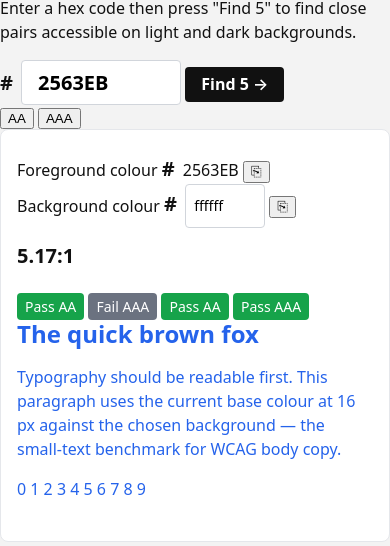
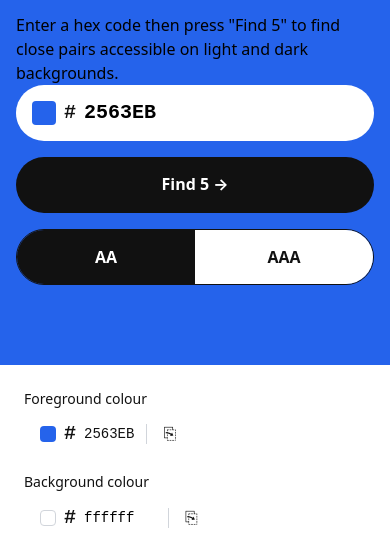
Before and after one commit to jevawin/wcag-colour-finder, a plain HTML site: page index.html in a window 390 px wide. Shown: the part 135-681 px from the top of the page. Drawn offline with Linux system fonts and the light colour scheme.

Commit message:
feat(05-02): two-zone CSS layout, typography, derived pass-badge tokens
- Add --pass-bg/--pass-text via color-mix(in oklch, var(--user-colour) ...)
- Add --control-zone-text token (JS overrides per chooseChromeForeground)
- Two-zone layout: .control-zone (full-bleed user-colour) + .preview-zone (50/50 split)
- Typography scale per UI-SPEC: h1 28-32px, body 16px, sample-heading 20px, numerals 28-32px mono, contrast-ratio 56-72px mono
- Hex input pill: white rounded-rect, 56px min-height, monospace 20px/700
- Find button: chrome-dark pill 56px min-height
- AA/AAA toggle: segmented control, aria-pressed drives selected state
- Badge rules: .badge--pass uses derived tokens, .badge--fail white + muted grey + 1px border
- Result cards: white bg, 1px black border at rest, 3px border-width selected
- Remove all --user-colour from focus rings and .swatch-pair--selected outline
- Remove --badge-text and static --pass-bg; drop panel-border and fail-bg tokens
- Mobile stack at max-width: 700px

```diff
--- a/style.css
+++ b/style.css
@@ -6,16 +6,17 @@
 :root {
   --user-colour: #2563eb;
   --light-bg: #ffffff;
-  --dark-bg: #000000;
+  --dark-bg: #111111;
   --surface: #f3f3f3;
   --error: #dc2626;
-  --pass-bg: #16a34a;
-  --fail-bg: #6b7280;
-  --badge-text: #ffffff;
   --border: #d1d5db;
-  --panel-border: #e5e7eb;
   --chrome-dark: #111111;
   --chrome-light: #ffffff;
+
+  /* Pass-badge tokens — CSS defaults, JS overrides with contrast-verified values */
+  --pass-bg: color-mix(in oklch, var(--user-colour) 30%, #ffffff);
+  --pass-text: color-mix(in oklch, var(--user-colour) 80%, #000000);
+  --control-zone-text: #000000;
 
   --space-xs: 4px;
   --space-sm: 8px;
@@ -35,42 +36,118 @@
 }
 
 body {
-  font-family: system-ui, -apple-system, sans-serif;
-  font-size: 16px;
-  line-height: 1.5;
-  color: #111111;
   margin: 0;
   min-height: 100vh;
   background: var(--surface);
+  color: var(--chrome-dark);
+  font-family: system-ui, -apple-system, sans-serif;
+  font-size: 16px;
+  font-weight: 400;
+  line-height: 1.5;
 }
 
-/* --- Layout --- */
+p {
+  font-size: 16px;
+  font-weight: 400;
+  line-height: 1.5;
+  margin: 0;
+}
 
-.container {
-  max-width: 1200px;
-  margin: 0 auto;
+/* --- Typography --- */
+
+h1 {
+  font-size: clamp(28px, 4vw, 32px);
+  font-weight: 700;
+  line-height: 1.1;
+  margin: 0;
+}
+
+.attribution {
+  font-size: 14px;
+}
+
+.attribution a {
+  color: currentColor;
+  text-decoration: underline;
+}
+
+.description {
+  font-size: 16px;
+  font-weight: 400;
+  line-height: 1.5;
+}
+
+.sample-heading {
+  font-size: 20px;
+  font-weight: 700;
+  line-height: 1.2;
+  margin: 0 0 var(--space-md) 0;
+}
+
+.sample-para {
+  margin: 0 0 var(--space-md) 0;
+}
+
+.numerals {
+  font-family: ui-monospace, 'Courier New', monospace;
+  font-size: clamp(28px, 3vw, 32px);
+  font-weight: 700;
+  line-height: 1.1;
+  margin: 0;
+}
+
+.contrast-ratio--large {
+  font-family: ui-monospace, 'Courier New', monospace;
+  font-size: clamp(56px, 8vw, 72px);
+  font-weight: 700;
+  line-height: 1;
+  color: var(--chrome-dark);
+  margin: var(--space-md) 0;
+}
+
+.panel--dark .contrast-ratio--large {
+  color: var(--chrome-light);
+}
+
+/* --- Two-zone layout --- */
+
+.control-zone {
+  background: var(--user-colour);
+  color: var(--control-zone-text);
   padding: var(--space-3xl) var(--space-md);
 }
 
-.input-area {
-  text-align: center;
-  margin-bottom: var(--space-2xl);
+.control-zone__inner {
+  max-width: 1200px;
+  margin: 0 auto;
+}
+
+.control-zone__header {
+  display: flex;
+  align-items: baseline;
+  justify-content: space-between;
+  flex-wrap: wrap;
+  gap: var(--space-md);
+  margin-bottom: var(--space-md);
+}
+
+.preview-zone {
+  background: var(--surface);
 }
 
 .panels {
   display: flex;
-  gap: var(--space-xl);
+  gap: 0;
 }
 
 .panel {
   flex: 1;
-  padding: var(--space-lg) var(--space-md);
-  border-radius: 8px;
+  padding: var(--space-lg);
 }
 
 .panel--light {
   background: var(--light-bg);
-  border: 1px solid var(--panel-border);
+  color: var(--chrome-dark);
 }
 
 .panel--dark {
@@ -78,43 +155,170 @@ body {
   color: var(--chrome-light);
 }
 
-/* --- Hex input --- */
+/* --- Hex input pill (shared between control zone and preview pills) --- */
 
-.hex-label {
+.hex-pill {
+  background: #ffffff;
+  border-radius: 9999px;
+  min-height: 56px;
   display: inline-flex;
   align-items: center;
-}
-
-.hex-prefix {
-  font-size: 20px;
-  font-weight: 600;
-  margin-right: var(--space-xs);
+  gap: var(--space-sm);
+  padding: 0 var(--space-md);
   color: var(--chrome-dark);
 }
 
-#hex-input {
-  width: 160px;
-  font-size: 20px;
-  font-weight: 600;
-  padding: var(--space-sm) var(--space-md);
-  border: 1px solid var(--border);
+.hex-pill .swatch-indicator {
+  width: 24px;
+  height: 24px;
   border-radius: 4px;
-  outline: none;
-  font-family: inherit;
+  background: var(--user-colour);
+  flex: none;
 }
 
-#hex-input:focus {
-  outline: 2px solid var(--chrome-dark);
-  outline-offset: 1px;
+.hex-pill .swatch-indicator--bg.swatch-indicator--light {
+  background: var(--light-bg);
+  border: 1px solid var(--border);
 }
 
-#hex-input.input--error {
-  border: 2px solid var(--error);
+.hex-pill .swatch-indicator--bg.swatch-indicator--dark {
+  background: var(--dark-bg);
 }
 
-#hex-input.input--error:focus {
-  outline-color: var(--error);
+.hex-pill .hex-prefix,
+.hex-pill .hex-value {
+  font-family: ui-monospace, 'Courier New', monospace;
+  font-size: 20px;
+  font-weight: 700;
 }
+
+.hex-pill .hex-value {
+  border: none;
+  background: transparent;
+  outline: none;
+  padding: 0;
+}
+
+.hex-pill input.hex-value {
+  width: 96px;
+}
+
+.hex-pill:focus-within {
+  outline: 2px solid var(--chrome-dark);
+  outline-offset: 2px;
+}
+
+.preview-pill {
+  min-height: 44px;
+  padding: 0 var(--space-sm) 0 var(--space-md);
+}
+
+.preview-pill .hex-value {
+  font-size: 14px;
+  font-weight: 400;
+}
+
+.preview-pill input.hex-value {
+  width: 72px;
+}
+
+.preview-pill .swatch-indicator {
+  width: 16px;
+  height: 16px;
+}
+
+.pill-divider {
+  display: inline-block;
+  width: 1px;
+  height: 20px;
+  background: var(--border);
+  margin: 0 var(--space-xs);
+}
+
+.copy-btn {
+  background: transparent;
+  border: none;
+  cursor: pointer;
+  font-size: 16px;
+  line-height: 1;
+  color: var(--chrome-dark);
+  padding: 4px;
+}
+
+.copy-btn:focus {
+  outline: 2px solid var(--chrome-dark);
+  outline-offset: 2px;
+}
+
+/* --- Control row (input pill + Find button + AA/AAA toggle) --- */
+
+.control-row {
+  display: flex;
+  align-items: center;
+  gap: var(--space-md);
+  flex-wrap: wrap;
+  margin-bottom: var(--space-md);
+}
+
+#find-btn,
+.find-btn {
+  background: var(--chrome-dark);
+  color: var(--chrome-light);
+  border: none;
+  border-radius: 9999px;
+  min-height: 56px;
+  padding: 0 var(--space-lg);
+  font-family: inherit;
+  font-size: 16px;
+  font-weight: 700;
+  line-height: 1.2;
+  cursor: pointer;
+}
+
+.find-btn:hover {
+  background: #333333;
+}
+
+.find-btn:focus {
+  outline: 2px solid var(--chrome-dark);
+  outline-offset: 2px;
+}
+
+.find-btn:disabled {
+  opacity: 0.5;
+  cursor: not-allowed;
+}
+
+.aa-toggle {
+  display: inline-flex;
+  min-height: 56px;
+  border: 1px solid var(--chrome-dark);
+  border-radius: 9999px;
+  overflow: hidden;
+}
+
+.aa-toggle-btn {
+  background: #ffffff;
+  color: var(--chrome-dark);
+  border: none;
+  padding: 0 var(--space-lg);
+  font-family: inherit;
+  font-size: 16px;
+  font-weight: 700;
+  cursor: pointer;
+}
+
+.aa-toggle-btn[aria-pressed="true"] {
+  background: var(--chrome-dark);
+  color: var(--chrome-light);
+}
+
+.aa-toggle-btn:focus {
+  outline: 2px solid var(--chrome-dark);
+  outline-offset: 2px;
+}
+
+/* --- Error message --- */
 
 .error-msg {
   display: block;
@@ -130,11 +334,24 @@ body {
   margin-top: var(--space-xs);
 }
 
+.input--error {
+  outline: 2px solid var(--error);
+}
+
+.top-zone-warning {
+  margin-top: var(--space-md);
+  font-size: 14px;
+  color: var(--control-zone-text);
+}
+
+.top-zone-warning[hidden] {
+  display: none;
+}
+
 /* --- Sample text --- */
 
 .sample-text {
   color: var(--user-colour);
-  margin: 0 0 var(--space-md) 0;
 }
 
 .sample-text:focus {
@@ -143,73 +360,51 @@ body {
   outline-offset: 2px;
 }
 
-.sample-heading {
-  font-size: 24px;
-  font-weight: 600;
-  line-height: 1.2;
+/* --- Preview fields (foreground / background labelled pills) --- */
+
+.preview-field {
+  margin-bottom: var(--space-md);
+}
+
+.preview-field__label {
+  display: block;
+  font-size: 14px;
+  font-weight: 400;
+  line-height: 1.4;
+  margin-bottom: var(--space-xs);
 }
 
 /* --- Badge area --- */
 
 .badge-area {
+  display: flex;
+  flex-wrap: wrap;
+  gap: var(--space-sm);
   margin-top: var(--space-lg);
-}
-
-.badge-row {
-  display: flex;
-  align-items: center;
-  gap: var(--space-sm);
-  flex-wrap: wrap;
-}
-
-.badge-row--normal {
-  margin-bottom: var(--space-sm);
-}
-
-.badge-row--large {
-  opacity: 0.75;
-  font-size: 14px;
-}
-
-.ratio {
-  font-size: 20px;
-  font-weight: 600;
-  line-height: 1.2;
-  margin-right: var(--space-sm);
+  margin-bottom: var(--space-lg);
 }
 
 .badge {
-  display: inline-block;
-  padding: var(--space-xs) var(--space-sm);
+  display: inline-flex;
+  align-items: center;
+  gap: 4px;
+  padding: 4px 8px;
   border-radius: 4px;
-  font-size: 14px;
-  font-weight: 400;
-  line-height: 1.4;
-  color: var(--badge-text);
-}
-
-.badge--pass {
-  background: var(--pass-bg);
-}
-
-.badge--fail {
-  background: var(--fail-bg);
-}
-
-.badge-row-label {
   font-size: 14px;
   font-weight: 400;
   line-height: 1.4;
 }
 
-/* --- Dark panel chrome overrides --- */
-
-.panel--dark .ratio {
-  color: var(--chrome-light);
+.badge--pass {
+  background: var(--pass-bg);
+  color: var(--pass-text);
+  border: none;
 }
 
-.panel--dark .badge-row-label {
-  color: var(--chrome-light);
+.badge--fail {
+  background: #ffffff;
+  color: #6b7280;
+  border: 1px solid #d1d5db;
 }
 
 /* --- Visually hidden utility --- */
@@ -226,44 +421,7 @@ body {
   border: 0;
 }
 
-/* --- Input row (button beside hex input) --- */
-
-.input-row {
-  display: inline-flex;
-  align-items: center;
-  gap: var(--space-md);
-}
-
-/* --- Find button --- */
-
-.find-btn {
-  font-family: inherit;
-  font-size: 16px;
-  font-weight: 600;
-  line-height: 1.2;
-  padding: var(--space-sm) var(--space-md);
-  background: var(--chrome-dark);
-  color: var(--chrome-light);
-  border: none;
-  border-radius: 4px;
-  cursor: pointer;
-}
-
-.find-btn:hover {
-  background: #333333;
-}
-
-.find-btn:focus {
-  outline: 2px solid var(--user-colour);
-  outline-offset: 1px;
-}
-
-.find-btn:disabled {
-  opacity: 0.5;
-  cursor: not-allowed;
-}
-
-/* --- Swatch row --- */
+/* --- Swatch row (result cards) --- */
 
 .swatch-row {
   margin-top: var(--space-2xl);
@@ -276,7 +434,7 @@ body {
 .swatch-list {
   display: flex;
   flex-wrap: wrap;
-  gap: var(--space-sm);
+  gap: var(--space-md);
   list-style: none;
   padding: 0;
   margin: 0;
@@ -288,26 +446,37 @@ body {
   align-items: center;
 }
 
-.swatch-btn {
-  width: 48px;
+.swatch-pair {
+  width: 96px;
   height: 48px;
-  border: none;
-  border-radius: 4px;
+  display: flex;
+  background: #ffffff;
+  border: 1px solid #000000;
+  border-radius: 8px;
+  padding: var(--space-sm);
   cursor: pointer;
-  padding: 0;
+  overflow: hidden;
+  gap: 2px;
 }
 
-.swatch-btn:focus {
+.swatch-pair__half {
+  flex: 1;
+  display: block;
+  border-radius: 2px;
+}
+
+.swatch-pair:focus {
   outline: 2px solid var(--chrome-dark);
   outline-offset: 2px;
 }
 
-.swatch-btn--selected {
-  outline: 3px solid var(--user-colour);
-  outline-offset: 2px;
+.swatch-pair--selected {
+  border-width: 3px;
+  border-color: #000000;
 }
 
-.swatch-hex {
+.swatch-pair-hex {
+  font-family: ui-monospace, 'Courier New', monospace;
   font-size: 14px;
   font-weight: 400;
   line-height: 1.4;
@@ -321,7 +490,7 @@ body {
   margin-top: var(--space-md);
   font-size: 14px;
   line-height: 1.5;
-  color: var(--chrome-dark);
+  color: var(--control-zone-text);
 }
 
 .distance-warning[hidden] {
@@ -333,84 +502,29 @@ body {
   margin-right: var(--space-xs);
 }
 
-/* --- BG input (per panel) --- */
-.bg-input-row {
-  display: flex;
-  align-items: center;
-  gap: var(--space-xs);
-  margin-bottom: var(--space-md);
-}
-.bg-input-label {
-  font-size: 14px;
-  font-weight: 400;
-  line-height: 1.4;
-  color: inherit;
-}
-.bg-input {
-  width: 80px;
-  font-size: 14px;
-  font-weight: 400;
-  padding: var(--space-xs) var(--space-sm);
-  border: 1px solid var(--border);
-  border-radius: 4px;
-  outline: none;
-  font-family: inherit;
-  min-height: 44px;
-}
-.bg-input:focus {
-  outline: 2px solid var(--chrome-dark);
-  outline-offset: 1px;
-}
-.bg-input.input--error {
-  border: 2px solid var(--error);
-}
-.panel--dark .bg-input-label,
-.panel--dark .bg-input {
-  color: var(--chrome-light);
-}
-
-/* --- Swatch pair --- */
-.swatch-pair {
-  width: 96px;
-  height: 48px;
-  display: flex;
-  border: none;
-  border-radius: 4px;
-  cursor: pointer;
-  padding: 0;
-  overflow: hidden;
-}
-.swatch-pair__half {
-  flex: 1;
-  display: block;
-}
-.swatch-pair__half--light {
-  border-right: 1px solid rgba(255, 255, 255, 0.4);
-}
-.swatch-pair:focus {
-  outline: 2px solid var(--chrome-dark);
-  outline-offset: 2px;
-}
-.swatch-pair--selected {
-  outline: 3px solid var(--user-colour);
-  outline-offset: 2px;
-}
-.swatch-pair-hex {
-  font-size: 14px;
-  font-weight: 400;
-  line-height: 1.4;
-  margin-top: var(--space-xs);
-  color: var(--chrome-dark);
-}
-.panel--dark .swatch-pair-hex {
-  color: var(--chrome-dark);
-}
-
 /* --- Responsive --- */
 
-@media (max-width: 768px) {
+@media (max-width: 700px) {
   .panels {
     flex-direction: column;
-    gap: var(--space-lg);
+  }
+
+  .control-row {
+    flex-direction: column;
+    align-items: stretch;
+  }
+
+  .hex-pill,
+  .find-btn,
+  .aa-toggle {
+    width: 100%;
+  }
+
+  .aa-toggle {
+    justify-content: stretch;
+  }
+
+  .aa-toggle-btn {
+    flex: 1;
   }
 }
```
